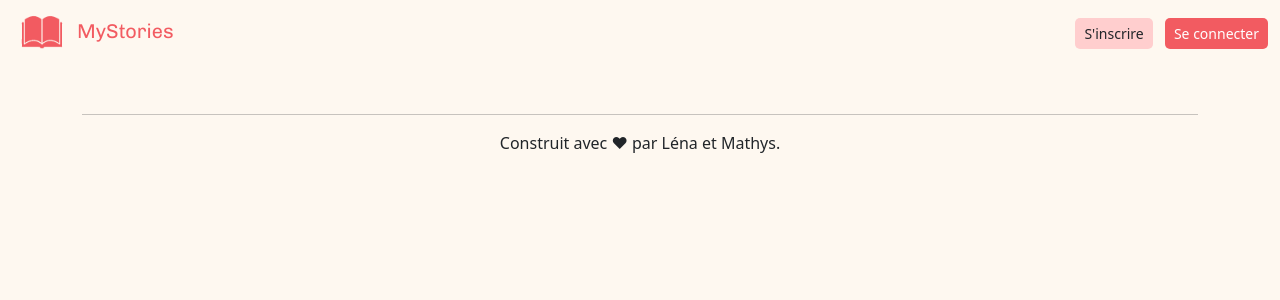
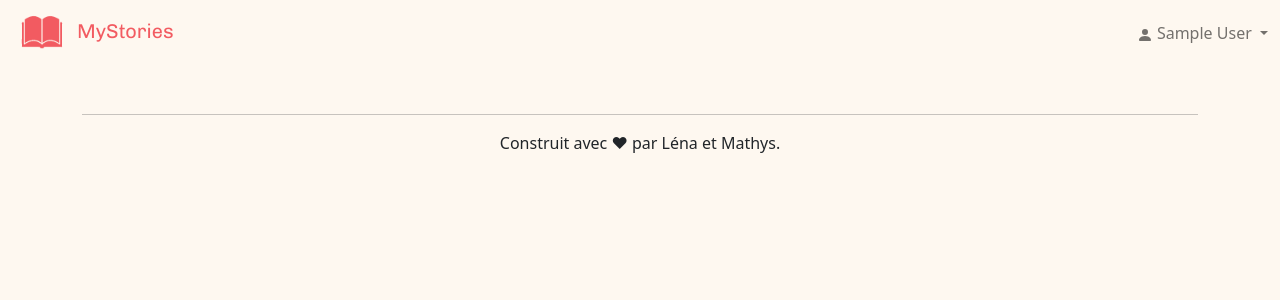
Before and after one commit to MathysTraversier/MyStories, a PHP site: page /index.php in a window 1280 px wide. Shown: the top 300 px of the page. Run offline with PHP 8.4, Linux system fonts and the light colour scheme; the visitor is signed in with stand-in values (Sample User, id 1); data that the repository does not hold is empty.

Commit message:
navbar changes

```diff
--- a/includes/navbar.php
+++ b/includes/navbar.php
@@ -1,12 +1,39 @@
+<?php
+session_start();
+?>
+
 <nav class="navbar navbar-light">
     <div class="container-fluid">
         <a class="navbar-brand" href="index.php" id="myStories">
             <img src="images\th-removebg-preview 1.png" alt="" width="60" height="40" class="d-inline-block align-text">
             MyStories
         </a>
-        <div class="navbar-right">
-            <a class="btn btn-sm me-2" id="btnInscription" href="inscription.php" type="button">S'inscrire</a>
-            <a class="btn btn-sm btnRouge" href="connexion.php" type="button">Se connecter</a>
-        </div>
+        <?php
+        if (!isset($_SESSION['user'])) {
+        ?>
+            <div class="navbar-right">
+                <a class="btn btn-sm me-2" id="btnInscription" href="inscription.php" type="button">S'inscrire</a>
+                <a class="btn btn-sm btnRouge" href="connexion.php" type="button">Se connecter</a>
+            </div>
+        <?php
+        } else {
+        ?>
+            <div class="nav-item dropdown" id="navbar-collapse-target">
+                <ul class="nav navbar-nav navbar-right">
+                    <li class="nav-item dropdown">
+                        <a class="nav-link dropdown-toggle" href="#" id="navbarDropdownMenuLink" role="button" data-bs-toggle="dropdown" aria-expanded="false">
+                            <svg xmlns="http://www.w3.org/2000/svg" width="16" height="16" fill="currentColor" class="bi bi-person-fill" viewBox="0 0 16 16">
+                                <path d="M3 14s-1 0-1-1 1-4 6-4 6 3 6 4-1 1-1 1H3zm5-6a3 3 0 1 0 0-6 3 3 0 0 0 0 6z" />
+                            </svg> </span><?= $_SESSION['user'] ?>
+                        </a>
+                        <ul class="dropdown-menu" aria-labelledby="navbarDropdownMenuLink">
+                            <li><a class="dropdown-item" href="#">Se déconnecter</a></li>
+                        </ul>
+                    </li>
+                </ul>
+            </div>
+        <?php
+        }
+        ?>
     </div>
 </nav>
--- a/verification.php
+++ b/verification.php
@@ -18,8 +18,9 @@ if (isset($_POST['email']) && isset($_POST['password'])) {
             $response = $bdd->prepare($requete);
             $response->execute(array($_POST['email'], $_POST['password']));
 
-            $nom = $response->fetch();
-            $_SESSION['user'] = $nom;
+            $user = $response->fetch();
+            $_SESSION['user'] = $user['usr_name'];
+            $lives = $user['usr_lives'];
             header('Location: index.php');
         } else {
             header('Location: connexion.php?erreur=1'); // utilisateur ou mot de passe incorrect
```
